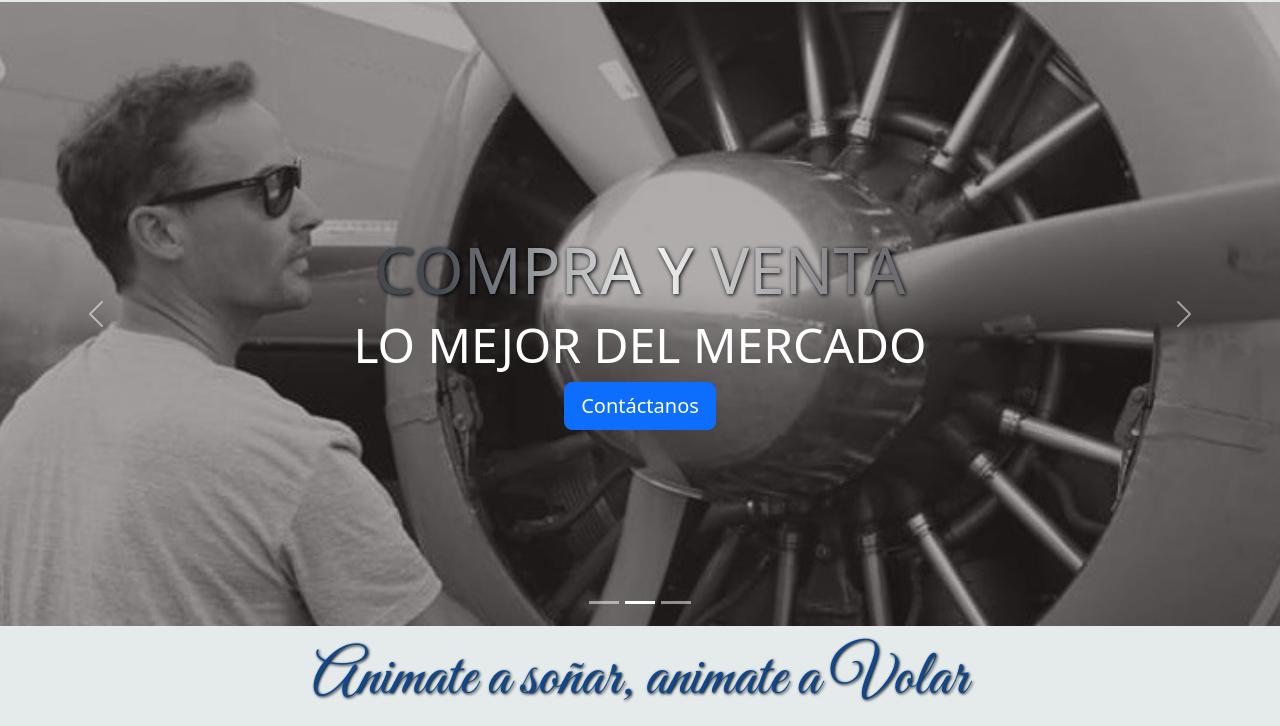
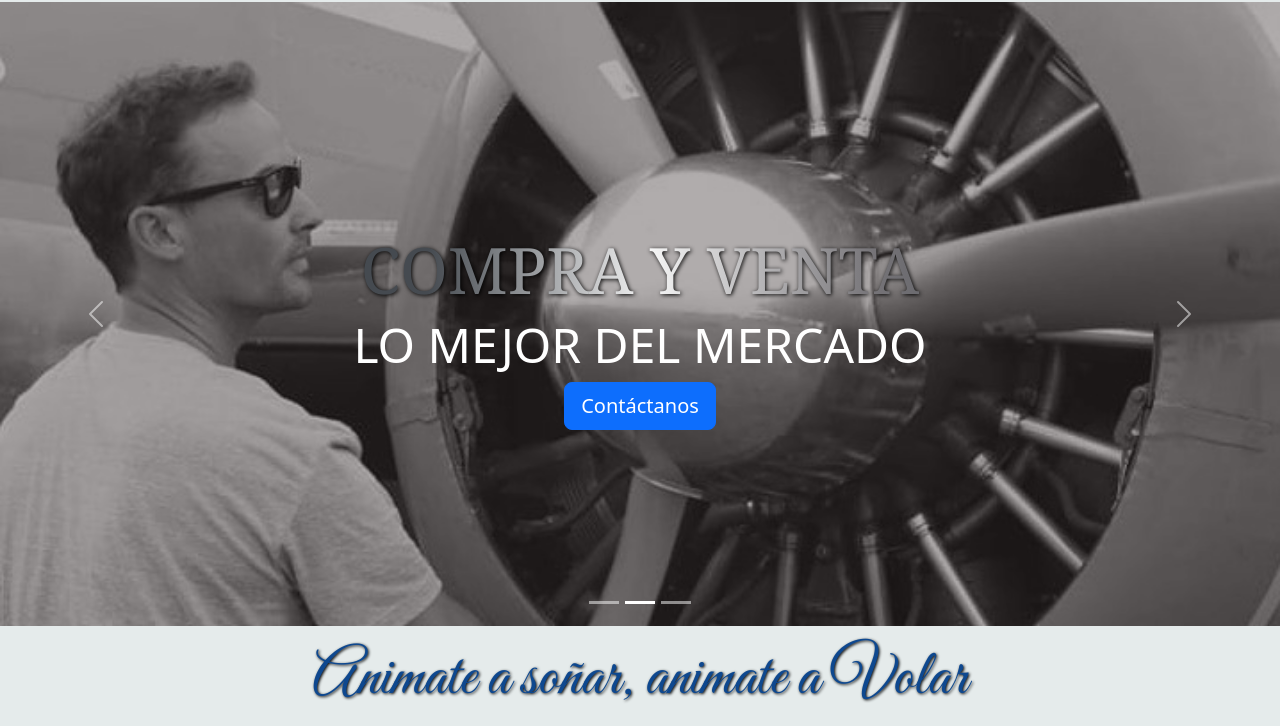
Before and after one commit to RodrigoJPaz/Meridian-Aviacion-Primer-Proyecto, a website: page index.html in a window 1280 px wide. Shown: the part 68-794 px from the top of the page. Drawn offline with nearby package versions, Linux system fonts and the light colour scheme.

Commit message:
modifico fuente titulos secundarios

```diff
--- a/scss/secundarios/_efectos.scss
+++ b/scss/secundarios/_efectos.scss
@@ -4,6 +4,7 @@
     display: flex;
     filter:drop-shadow(1px 1px 2px $color-shadow);
     font-size: 4rem;
+    font-family: $font3;
     text-align: center;
     background: linear-gradient(to left, #454a50 20%, #757377 40%, #f5f5f5 60%, #454a50 80%);
     background-size: 200% auto;
```
Also changed, not shown: css/main.css.
